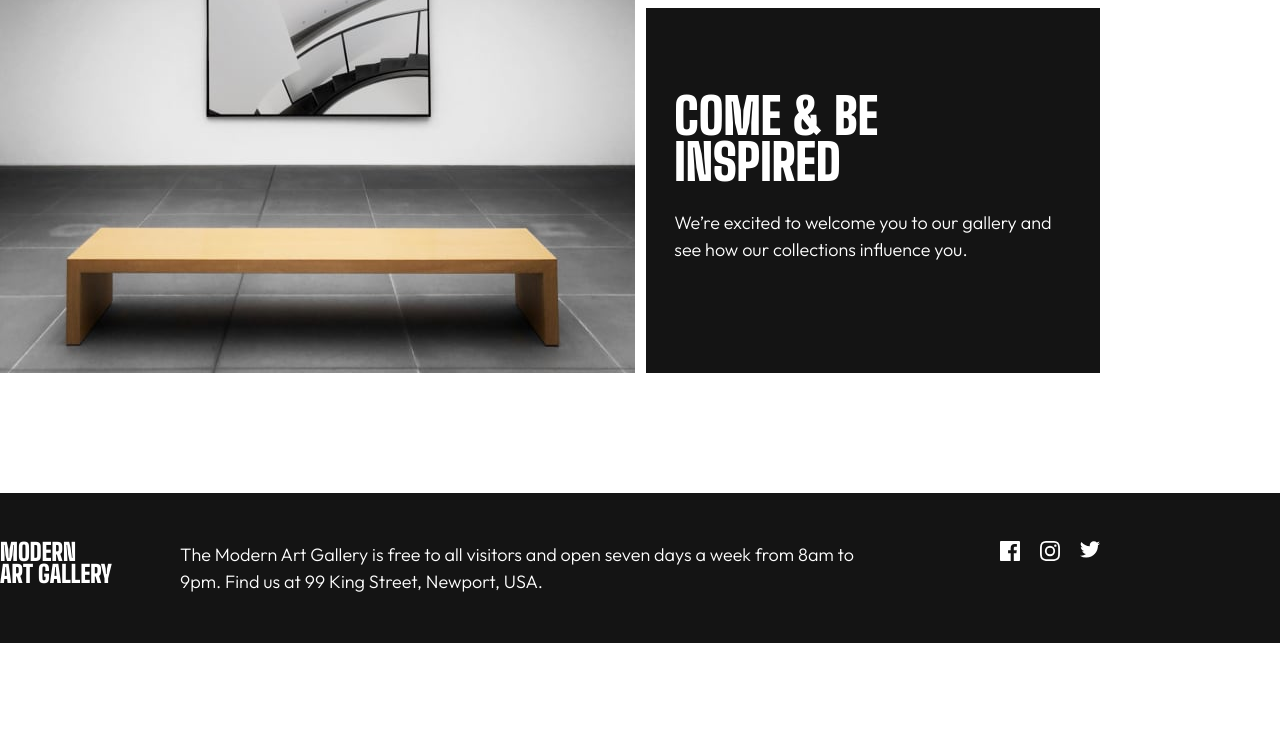
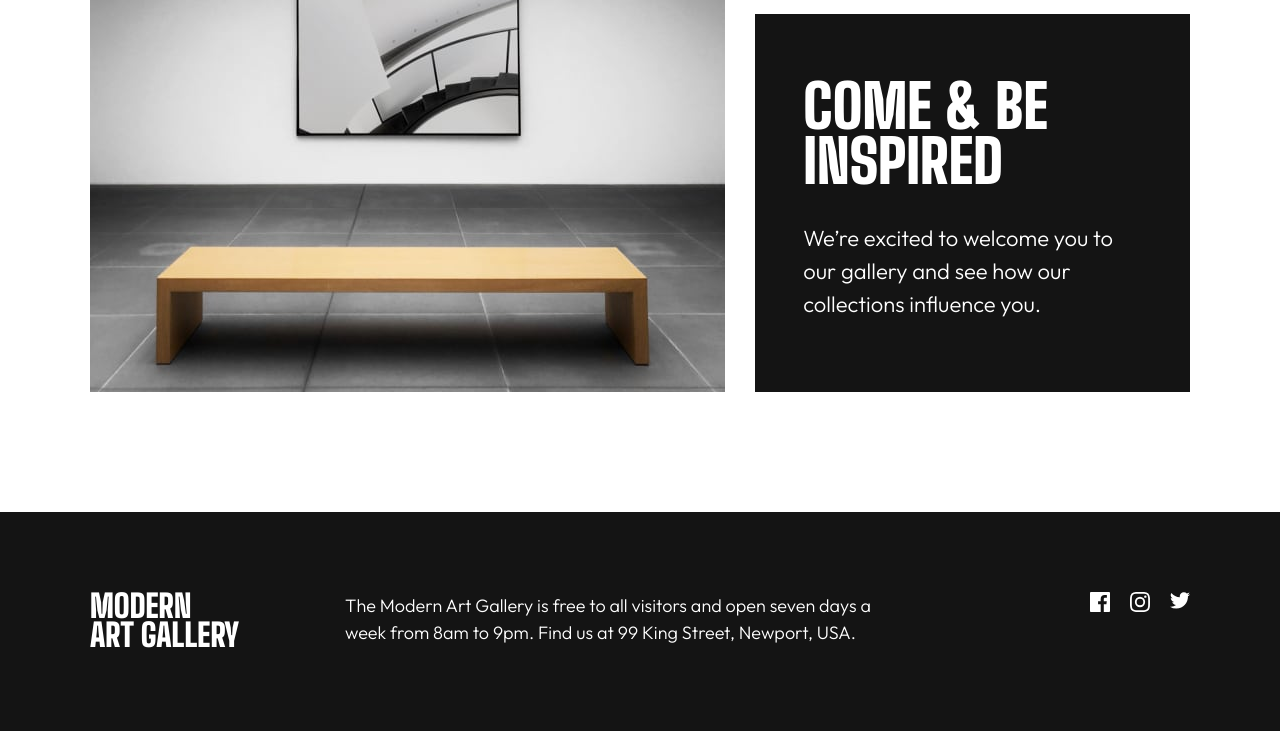
Before and after one commit to Kaji1127/Art-Gallery-Website, a website: page starter-code/index.html in a window 1280 px wide. Shown: the part 1678-2409 px from the top of the page. Before the commit the page ends 2321 px from the top, so only its background shows below. Drawn offline with Linux system fonts and the light colour scheme.

Commit message:
edit styles

```diff
--- a/starter-code/app/scss/base/_base.scss
+++ b/starter-code/app/scss/base/_base.scss
@@ -19,6 +19,6 @@
 
 	@include breakpoint(xlarge) {
 		max-width: 110rem;
-		margin: 0;
+		// margin: 0 auto;
 	}
 }
--- a/starter-code/app/scss/base/_typography.scss
+++ b/starter-code/app/scss/base/_typography.scss
@@ -1,4 +1,16 @@
 @use 'utility' as *;
+
+html {
+	font-size: 62.5%;
+}
+
+body {
+	font-size: 1.8rem;
+
+	@include breakpoint(xlarge) {
+		font-size: 2.2rem;
+	}
+}
 
 .heading-primary {
 	font-size: 6rem;
@@ -13,6 +25,10 @@
 	@include breakpoint(medium) {
 		font-size: 7rem;
 	}
+
+	@include breakpoint(xlarge) {
+		font-size: 9.6rem;
+	}
 }
 
 .heading-secondary {
@@ -23,6 +39,10 @@
 	& span {
 		display: block;
 		line-height: 0.92;
+	}
+
+	@include breakpoint(xlarge) {
+		font-size: 6rem;
 	}
 }
 
@@ -35,6 +55,10 @@
 		display: block;
 		line-height: 0.92;
 	}
+
+	@include breakpoint(xlarge) {
+		font-size: 3.2rem;
+	}
 }
 
 .description {
--- a/starter-code/app/scss/layout/_footer.scss
+++ b/starter-code/app/scss/layout/_footer.scss
@@ -3,6 +3,10 @@
 .footer {
 	background-color: var(--black);
 	padding: 4.8rem 0;
+
+	@include breakpoint(large) {
+		padding: 8rem 0;
+	}
 
 	&__container {
 		display: grid;
@@ -12,11 +16,24 @@
 			grid-template-columns: 11.5rem 1fr 10rem;
 			column-gap: 6.5rem;
 		}
+
+		@include breakpoint(xlarge) {
+			column-gap: 14rem;
+		}
 	}
 
 	&__description {
 		@include breakpoint(medium) {
 			margin-right: 5rem;
+		}
+		@include breakpoint(xlarge) {
+			font-size: 1.8rem;
+		}
+	}
+
+	&__heading {
+		@include breakpoint(xlarge) {
+			width: 16rem;
 		}
 	}
 }
--- a/starter-code/app/scss/layout/_gallery.scss
+++ b/starter-code/app/scss/layout/_gallery.scss
@@ -14,6 +14,10 @@
 
 		grid-template-columns: 1fr minmax(1rem, 15.5%) 1fr;
 		gap: 1.1rem;
+
+		@include breakpoint(xlarge) {
+			gap: 3rem;
+		}
 	}
 
 	&__image {
@@ -50,12 +54,20 @@
 			@include breakpoint(medium) {
 				align-self: center;
 			}
+
+			@include breakpoint(xlarge) {
+				max-width: 35rem;
+			}
 		}
 
 		&-content {
 			display: flex;
 			flex-direction: column;
 			row-gap: 2.4rem;
+
+			@include breakpoint(xlarge) {
+				row-gap: 3.2rem;
+			}
 		}
 
 		&--black {
@@ -67,6 +79,10 @@
 			@include breakpoint(medium) {
 				padding: 8.5rem 2.8rem;
 			}
+
+			@include breakpoint(xlarge) {
+				padding: 6.5rem 4.8rem;
+			}
 		}
 	}
 }
--- a/starter-code/app/scss/layout/_header.scss
+++ b/starter-code/app/scss/layout/_header.scss
@@ -39,7 +39,7 @@
 			@include breakpoint(large) {
 				display: flex;
 				align-items: center;
-				justify-content: space-between;
+				justify-content: space-around;
 				height: 100%;
 			}
 		}
@@ -76,6 +76,10 @@
 			justify-content: center;
 		}
 
+		@include breakpoint(xlarge) {
+			column-gap: 29rem;
+		}
+
 		&-content {
 			display: flex;
 			flex-direction: column;
--- a/starter-code/app/scss/utility/_font.scss
+++ b/starter-code/app/scss/utility/_font.scss
@@ -2,11 +2,3 @@
 	--font-shoulder: 'Big Shoulders Display', cursive;
 	--font-outfit: 'Outfit', sans-serif;
 }
-
-html {
-	font-size: 62.5%;
-}
-
-body {
-	font-size: 1.8rem;
-}
```
Also changed, not shown: starter-code/dist/style.css, 1 other file.
